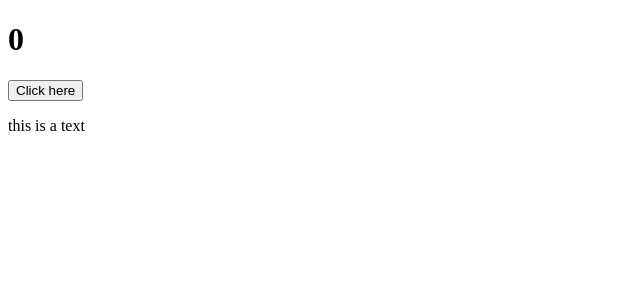
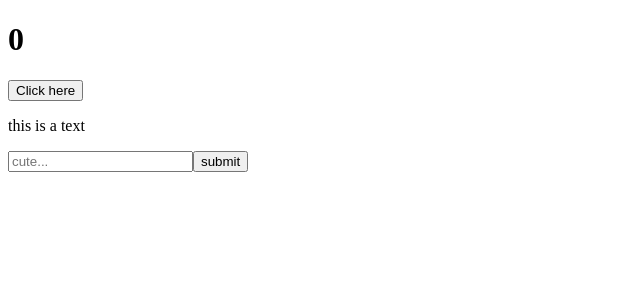
Before and after one commit to Preciousnnebuogor/React, a React (Create React App) app: page / in a window 1280 px wide. Shown: the top 300 px of the page, without its empty margins (0-640 px from the left). Built offline with nearby package versions, Linux system fonts and the light colour scheme.

Commit message:
added useLayout Hook

```diff
--- a/src/App.js
+++ b/src/App.js
@@ -1,10 +1,14 @@
 
+import LayoutEffect from "./components/useLayoutEffect";
 import ReducerHook from "./components/useReduceHook";
+import RefHook from "./components/useRef";
 
 function App() {
   return (
     <div>
       <ReducerHook/>
+      <RefHook/>
+      <LayoutEffect/>
     </div>
   );
 }
--- /dev/null
+++ b/src/components/useLayoutEffect.jsx
@@ -0,0 +1,9 @@
+import {useLayoutEffect} from "react"
+export default function LayoutEffect(){
+ useLayoutEffect(()=>{
+    console.log("i love you")
+ },[])
+    return <div>
+
+    </div>
+}
--- a/src/components/useRef.jsx
+++ b/src/components/useRef.jsx
@@ -2,12 +2,13 @@ import { useRef } from "react";
 export default function RefHook() {
   const inputRef = useRef();
   const onClick = () => {
-    console.log(inputRef.current.value);
+    inputRef.current.value = "";
   };
   return (
     <div>
-      <input type="text" placeholder="cute..." ref={inputRef} />
-      <button onClick={onClick}></button>
+      <input type="text" placeholder="cute..."
+       ref={inputRef} />
+      <button onClick={onClick}>submit</button>
     </div>
   );
 }
```
